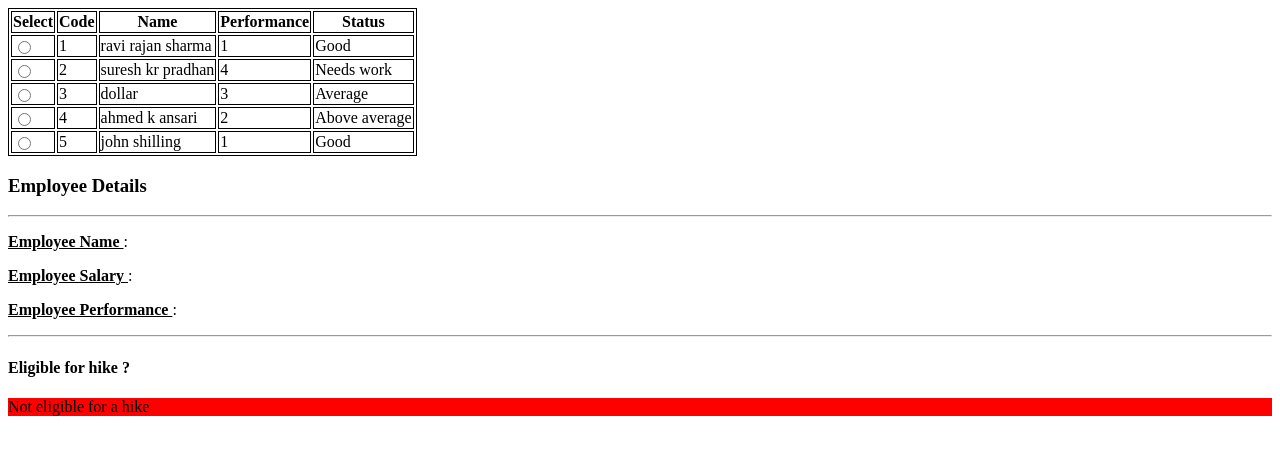
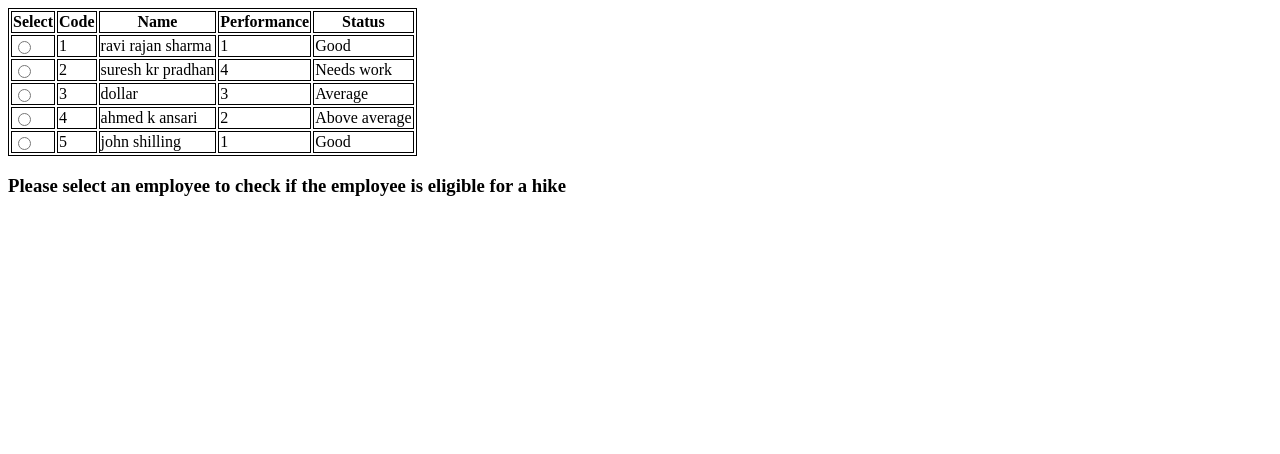
Before and after one commit to abhishek123mojumdar/angular-concepts, an Angular app: page / in a window 1280 px wide. Shown: the top 454 px of the page. Built offline with nearby package versions, Linux system fonts and the light colour scheme.

Commit message:
1 file modified

```diff
--- a/src/app/employee-component/employee-component.component.html
+++ b/src/app/employee-component/employee-component.component.html
@@ -15,8 +15,8 @@
 	</tr>
 </table>
 
-<app-employee-deatils *ngIf="empDetail" [employeeDetail]="empDetail"></app-employee-deatils>
+<app-employee-deatils *ngIf="empDetail; else select" [employeeDetail]="empDetail"></app-employee-deatils>
 
-<ng-template #empDetail>
+<ng-template #select>
 	<h3>Please select an employee to check if the employee is eligible for a hike</h3>
 </ng-template>
```
